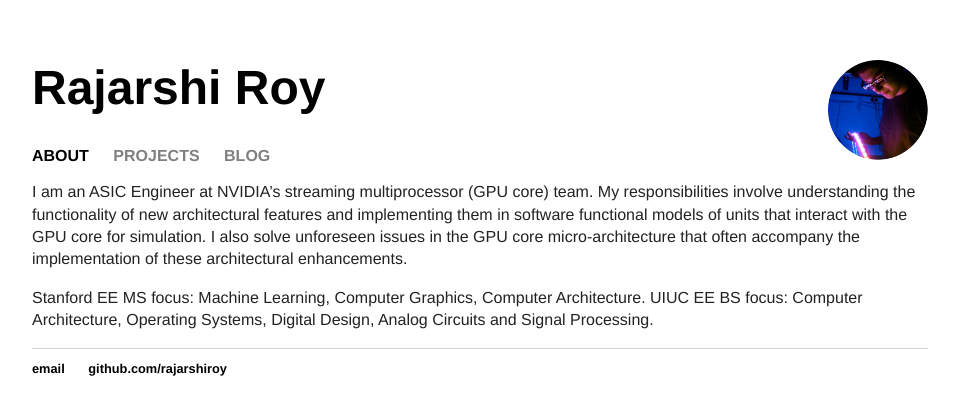
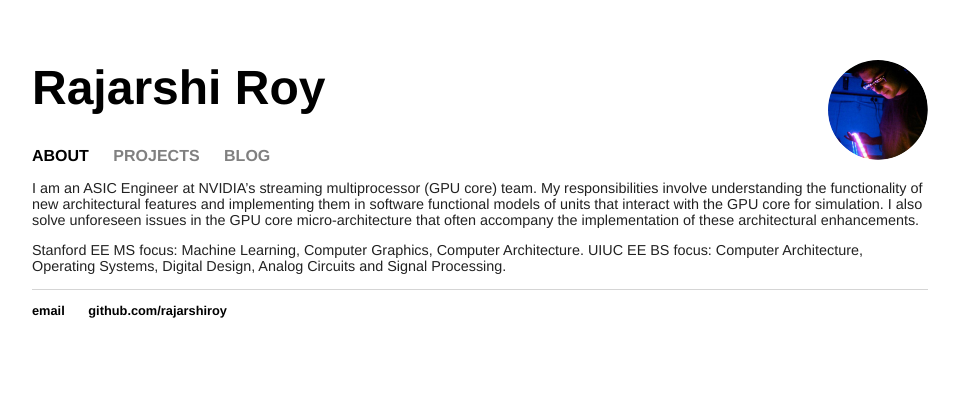
Before and after one commit to rajarshiroy/rajarshiroy.github.io, a Jekyll site: the page built from index.html, in a window 1280 px wide. Shown: the top 415 px of the page, without its empty margins (160-1119 px from the left). Built offline with Jekyll 4.4.1, drawn with Linux system fonts in a browser that asks for light colours.

Commit message:
Update main.css

```diff
--- a/css/main.css
+++ b/css/main.css
@@ -37,9 +37,15 @@ h3 {
     font-weight: bold;
     color: #222;
 }
-p {
+h4 {
     font-size: 1em;
     line-height: 1.4em;
+    color: #222;
+    font-family:'Helvetica';
+}
+p {
+    font-size: 0.9em;
+    line-height: 1.1em;
     color: #222;
     font-family:'Helvetica';
 }
```
